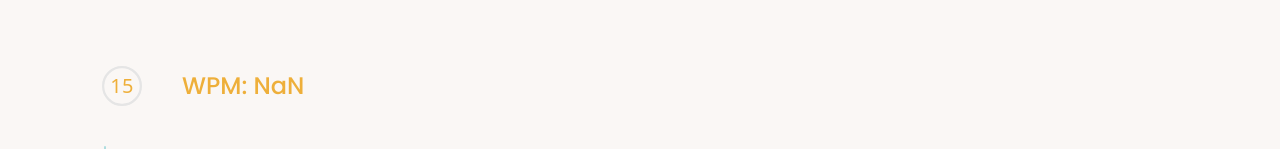
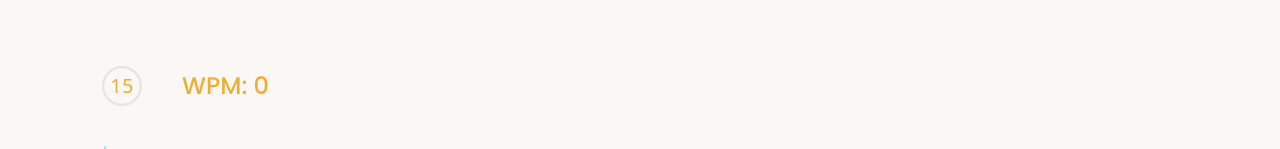
Before and after one commit to biskitsx/kittotype, a Next.js app: page / in a window 1280 px wide. Shown: the part 239-388 px from the top of the page. Built offline with nearby package versions, Linux system fonts and the light colour scheme.

Commit message:
change NaN to 0

```diff
--- a/src/pages/index.tsx
+++ b/src/pages/index.tsx
@@ -223,7 +223,7 @@ export default function Home() {
                     <div className='time-wpm flex items-center'>
                         <CircularWithValueLabel timeRemaining={timeRemaining} />
 
-                        <p className=''>WPM: {wpm}</p>
+                        <p className=''>WPM: {Number.isNaN(wpm) ? 0 : wpm}</p>
                     </div>
                     <div ref={wordsContainerRef} tabIndex={0} className='game'>
                         {words.map((word, wordIndex) => {
```
